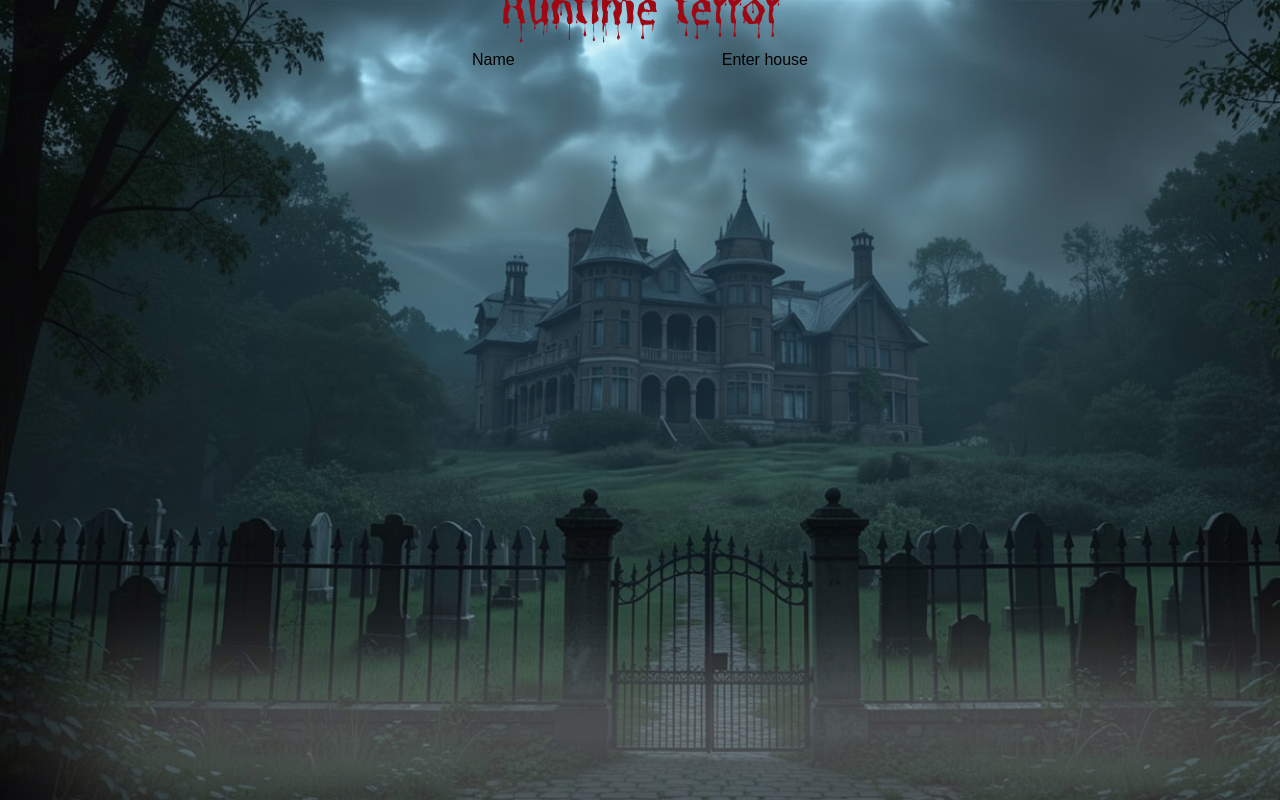
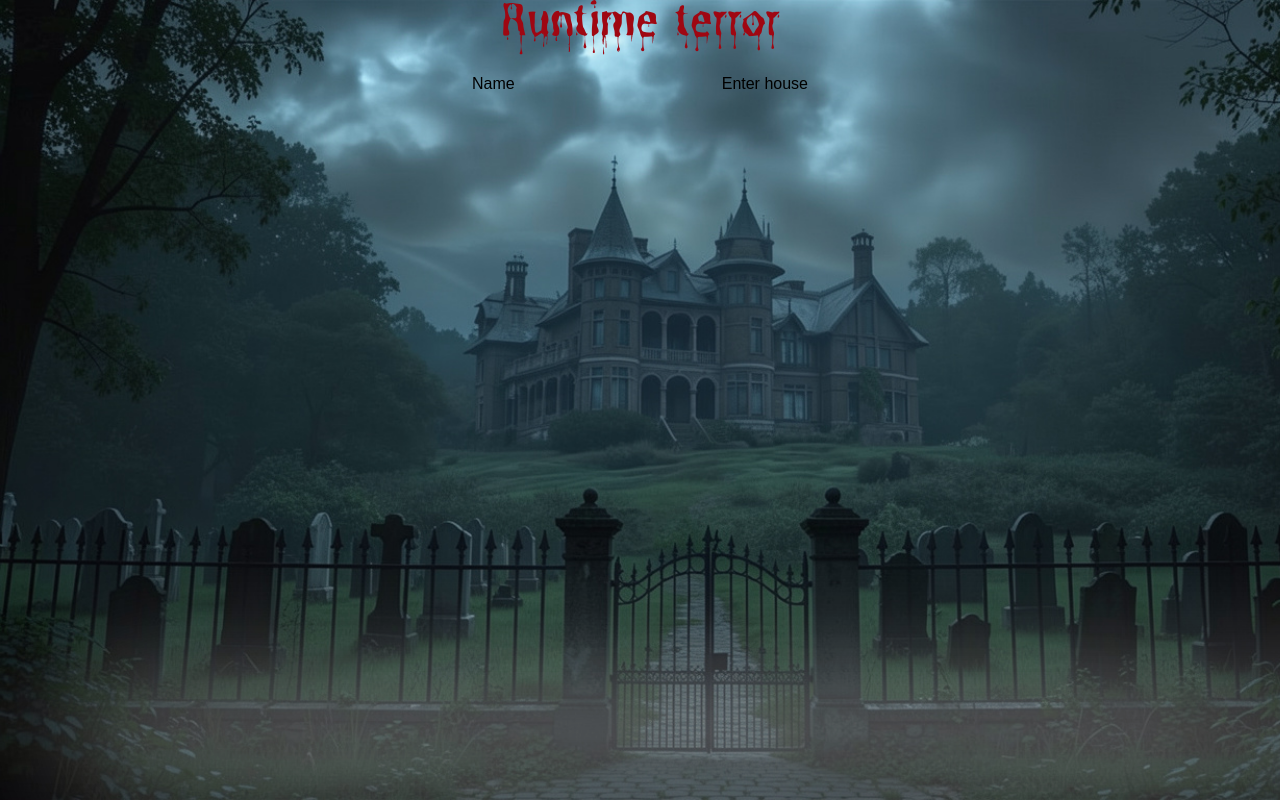
Before and after one commit to mariefarnstrom/runtime-terror, a Next.js app: page / in a window 1280 px wide. Built offline with nearby package versions, Linux system fonts and the light colour scheme.

Commit message:
changed line height for heading

```diff
--- a/src/app/page.tsx
+++ b/src/app/page.tsx
@@ -12,7 +12,7 @@ export default function Home() {
 
       {/* Content — top layer */}
       <div className="relative z-10 flex flex-col w-full items-center">
-        <h1 className="text-red-800 text-5xl ">Runtime terror</h1>
+        <h1 className="text-red-800 text-5xl leading-normal">Runtime terror</h1>
         <EnterForm />
       </div>
     </div>
```
